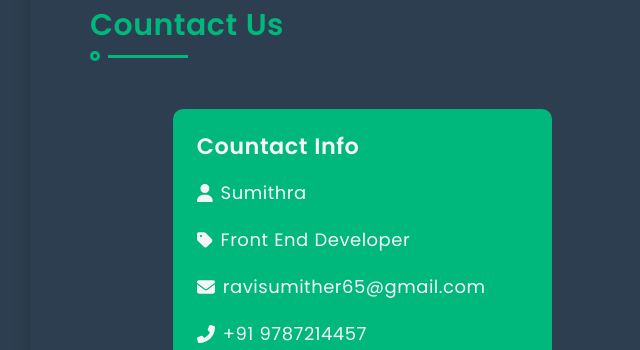
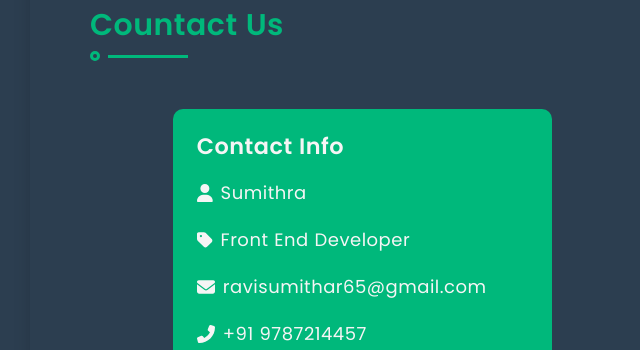
Before and after one commit to Sumithra-1011/my-portfolio, a React (Vite) app: page / in a window 1280 px wide. Shown: the part 6480-6830 px from the top of the page, without its empty margins (373-1013 px from the left). Built offline with nearby package versions, Linux system fonts and the light colour scheme.

Commit message:
second commit

```diff
--- a/src/contact/Countact.jsx
+++ b/src/contact/Countact.jsx
@@ -50,7 +50,7 @@ export default function Countact() {
           <div className="p-sm-4 p-3  col-lg-10 col-xl-8 col-11 mx-auto mt-5 contact">
             <div>
               <h3 style={{ fontSize: "1.4rem", fontWeight: "600" }}>
-                Countact Info
+                Contact Info
               </h3>
               <ul>
                 <li>
@@ -74,7 +74,7 @@ export default function Countact() {
                     icon={faEnvelope}
                     style={{ marginRight: "8px" }}
                   />
-                  ravisumither65@gmail.com{" "}
+                  ravisumithar65@gmail.com{" "}
                 </li>
                 <li>
                   {" "}
```
